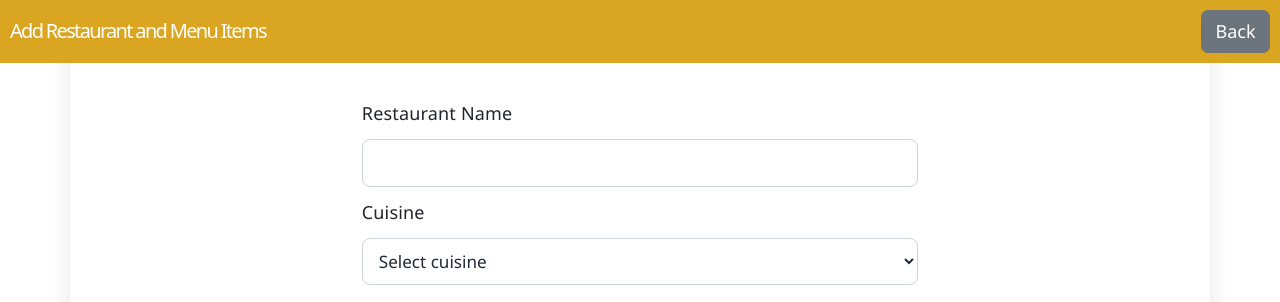
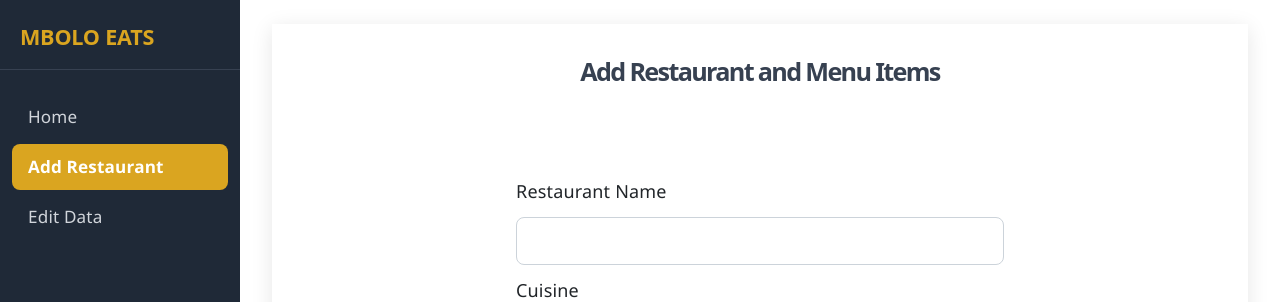
Before and after one commit to enocol/food_delivery_admin, a React (Vite) app: page /add in a window 1280 px wide. Shown: the top 302 px of the page. Built offline with nearby package versions, Linux system fonts and the light colour scheme; no server answers.

Commit message:
Edit pages and add side bar

```diff
--- a/src/App.css
+++ b/src/App.css
@@ -8,9 +8,68 @@ body {
   font-family: 'Segoe UI', Tahoma, Geneva, Verdana, sans-serif;
  }
 
-.app {
+/* ─── Layout ────────────────────────────────────────────── */
+.layout {
+  display: flex;
   min-height: 100vh;
-  /* margin: 50px auto; */
+}
+
+.sidebar {
+  width: 240px;
+  min-width: 240px;
+  background-color: #1f2937;
+  color: #fff;
+  display: flex;
+  flex-direction: column;
+  padding: 24px 0;
+  position: fixed;
+  top: 0;
+  left: 0;
+  bottom: 0;
+  z-index: 1000;
+}
+
+.sidebar-title {
+  font-size: 1.2rem;
+  font-weight: 700;
+  padding: 0 20px 20px;
+  border-bottom: 1px solid #374151;
+  color: goldenrod;
+}
+
+.sidebar-nav {
+  display: flex;
+  flex-direction: column;
+  gap: 4px;
+  padding: 16px 12px;
+}
+
+.sidebar-link {
+  display: block;
+  padding: 10px 16px;
+  border-radius: 8px;
+  color: #d1d5db;
+  text-decoration: none;
+  font-size: 0.95rem;
+  transition: background-color 0.15s, color 0.15s;
+}
+
+.sidebar-link:hover {
+  background-color: #374151;
+  color: #fff;
+}
+
+.sidebar-link.active {
+  background-color: goldenrod;
+  color: #fff;
+  font-weight: 600;
+}
+
+.main-content {
+  flex: 1;
+  margin-left: 240px;
+  padding: 24px 32px;
+  overflow-y: auto;
 }
 
 .card-container {
@@ -19,7 +78,7 @@ body {
   flex-wrap: wrap;
   padding: 10px;
   justify-content: center;
-  padding-top: 100px;
+  padding-top: 20px;
 }
 
 .addform {
@@ -29,11 +88,7 @@ body {
   padding: 10px;
   width: 100%;
   background-color: goldenrod;
-  position: fixed;
-  top: 0;
-  left: 0;
-  z-index: 1000;
-  width: 100%;
+  gap: 20px;
 }
 
 .addform h1 {
@@ -48,6 +103,29 @@ justify-content: center;
 align-items: center;
 gap: 12px;
 margin-bottom: 20px;
+}
+
+.home-page {
+  display: flex;
+  flex-direction: column;
+  align-items: center;
+  justify-content: center;
+  min-height: 60vh;
+}
+
+.home-welcome {
+  color: #6b7280;
+  font-size: 1.1rem;
+}
+
+.page-header {
+  margin-bottom: 20px;
+}
+
+.page-header h1, .page-header h2 {
+  font-size: 1.4rem;
+  font-weight: 700;
+  color: #374151;
 }
 
 .title-container {
@@ -102,7 +180,7 @@ flex-direction: column;
   display: flex;
   flex-direction: column;
   gap: 12px;
-  padding-top: 100px;
+  padding-top: 20px;
   width: 50%;
   padding-bottom: 20px;
 }
@@ -248,7 +326,7 @@ flex-direction: column;
 }
 
 .restaurant-list {
-  margin-top: 100px;
+  margin-top: 20px;
 }
 
 .form-actions {
@@ -302,41 +380,7 @@ flex-direction: column;
   font-size: 0.9rem;
 }
 
-/* ─── Menu sub-table ────────────────────────────────────── */
-.menus-expand-row > td {
-  padding: 0;
-  background-color: #f0f4ff;
-  border-bottom: 3px solid #c7d2fe;
-}
 
-.menu-sub-table {
-  width: 100%;
-  border-collapse: collapse;
-  font-size: 0.85rem;
-}
-
-.menu-sub-table th {
-  text-align: left;
-  padding: 8px 16px;
-  background: #e0e7ff;
-  font-weight: 700;
-  color: #3730a3;
-  font-size: 0.73rem;
-  text-transform: uppercase;
-  letter-spacing: 0.04em;
-  border-bottom: 1px solid #c7d2fe;
-}
-
-.menu-sub-table td {
-  padding: 8px 16px;
-  border-bottom: 1px solid #e0e7ff;
-  vertical-align: middle;
-  color: #374151;
-}
-
-.menu-sub-table tbody tr:last-child td {
-  border-bottom: none;
-}
 
 /* ─── Status badge ──────────────────────────────────────── */
 .status-badge {
@@ -369,40 +413,6 @@ flex-direction: column;
   flex-shrink: 0;
 }
 
-.edit-btn {
-  background-color: #3b82f6;
-  color: #fff;
-  border: none;
-  border-radius: 6px;
-  padding: 6px 12px;
-  font-size: 0.85rem;
-  cursor: pointer;
-}
-
-.edit-btn:hover {
-  background-color: #2563eb;
-}
-
-.edit-btn.small,
-.delete-btn.small {
-  padding: 4px 10px;
-  font-size: 0.78rem;
-}
-
-.delete-btn {
-  background-color: #fee2e2;
-  color: #dc2626;
-  border: 1px solid #fca5a5;
-  border-radius: 6px;
-  padding: 6px 12px;
-  font-size: 0.85rem;
-  cursor: pointer;
-}
-
-.delete-btn:hover {
-  background-color: #fecaca;
-}
-
 .restaurant-card {
   border: 1px solid #e5e7eb;
   border-radius: 12px;
--- a/src/App.jsx
+++ b/src/App.jsx
@@ -1,17 +1,19 @@
-import { useState } from 'react'
 import './App.css'
 import RestaurantForm from './components/RestaurantForm'
 import EditDataPage from './components/EditDataPage'
 import { BrowserRouter, Routes, Route } from 'react-router-dom'
 import Home from './components/Home'
+import Layout from './components/Layout'
 
 function App() {
   return (
     <BrowserRouter>
       <Routes>
-        <Route path="/" element={<Home />} />
-        <Route path="/add" element={<RestaurantForm />} />
-        <Route path="/edit" element={<EditDataPage />} />
+        <Route element={<Layout />}>
+          <Route path="/" element={<Home />} />
+          <Route path="/add" element={<RestaurantForm />} />
+          <Route path="/edit" element={<EditDataPage />} />
+        </Route>
       </Routes>
     </BrowserRouter>
   );
--- a/src/components/EditDataPage.jsx
+++ b/src/components/EditDataPage.jsx
@@ -1,16 +1,15 @@
 import { useState, useEffect, Fragment } from 'react'
 import {
   getRestaurantsWithMenus,
-  deleteRestaurant,
-  deleteMenuItem,
-  updateRestaurant,
-  updateMenuItem,
+  // deleteRestaurant,
+  // deleteMenuItem,
+  // updateRestaurant,
+  // updateMenuItem,
   uploadToCloudinary,
 } from '../api'
 import { doualaAreas } from '../constants'
 import RestaurantForm from './RestaurantForm'
 import '../App.css'
-import { useNavigate } from "react-router-dom";
 
 function EditDataPage() {
   const [restaurants, setRestaurants] = useState([])
@@ -53,11 +52,7 @@ function EditDataPage() {
   console.log('data:', restaurants
   )
 
-  const navigate = useNavigate();
 
-  const onBack = () => {
-    navigate(-1);
-  }
 
 if (loading) {
   return <p className="loading-text edit-data-page">Loading…........................................</p>
@@ -68,23 +63,17 @@ if (restaurants.length === 0) {
     <section className="edit-data-page">
 
 
-      <div className="">
+      <div className="page-header">
         <h2>All Restaurants</h2>
-        <button type="button" className="btn btn-primary" onClick={onBack}>
-          ← Back
-        </button>
       </div>
       <p className="no-data-text">No restaurants found. Please add some restaurants first.</p>
     </section>
   )
 }
   return (
-  <div className="container">
-   <div className="addform">
+  <div>
+   <div className="page-header">
      <h1>View and Edit Restaurants</h1>
-    <button type="button" className="btn btn-secondary" onClick={onBack}>
-      ← Back
-    </button>
    </div>
 
     <div className='card-container'>
--- /dev/null
+++ b/src/components/Layout.jsx
@@ -0,0 +1,28 @@
+import { NavLink, Outlet } from 'react-router-dom'
+import '../App.css'
+
+function Layout() {
+  return (
+    <div className="layout">
+      <aside className="sidebar">
+        <h2 className="sidebar-title">MBOLO EATS</h2>
+        <nav className="sidebar-nav">
+          <NavLink to="/" end className={({ isActive }) => `sidebar-link${isActive ? ' active' : ''}`}>
+            Home
+          </NavLink>
+          <NavLink to="/add" className={({ isActive }) => `sidebar-link${isActive ? ' active' : ''}`}>
+            Add Restaurant
+          </NavLink>
+          <NavLink to="/edit" className={({ isActive }) => `sidebar-link${isActive ? ' active' : ''}`}>
+            Edit Data
+          </NavLink>
+        </nav>
+      </aside>
+      <main className="main-content">
+        <Outlet />
+      </main>
+    </div>
+  )
+}
+
+export default Layout
--- a/src/components/MenuItemCard.jsx
+++ b/src/components/MenuItemCard.jsx
@@ -42,6 +42,15 @@ function MenuItemCard({ item, index, totalItems, onChange, onRemove }) {
         required
       />
 
+      <label htmlFor={`image-${index}`}>Image</label>
+      <input
+        id={`image-${index}`}
+        name="image"
+        type="file"
+        accept="image/*"
+        onChange={onChange}
+      />
+
       <div className="checkbox-row">
         <input
           id={`is_available-${index}`}
--- a/src/components/RestaurantForm.jsx
+++ b/src/components/RestaurantForm.jsx
@@ -2,7 +2,6 @@ import { useState } from 'react'
 import MenuItemCard from './MenuItemCard'
 import { doualaAreas, initialFormData, initialMenuItem } from '../constants'
 import { uploadToCloudinary, createRestaurant, createMenuItems } from '../api'
-import { useNavigate } from "react-router-dom";
 import '../App.css'
 function RestaurantForm() {
   const [formData, setFormData] = useState(initialFormData)
@@ -11,12 +10,14 @@ function RestaurantForm() {
   const [submitMessage, setSubmitMessage] = useState('')
   const [successMessage, setSuccessMessage] = useState('')
 
-      const navigate = useNavigate();
       const handleChange = (event) => {
       const { name, value, type, checked, files } = event.target
 
     if (name === 'image') {
+      console.log('selected files:', files)
+      console.log('first file:', files?.[0])
       setFormData((prev) => ({ ...prev, image: files?.[0] ?? null }))
+
       return
     }
 
@@ -33,11 +34,13 @@ function RestaurantForm() {
   }
 
   const handleMenuItemChange = (index, event) => {
-    const { name, value, type, checked } = event.target
+    const { name, value, type, checked, files } = event.target
     setMenuItems((prev) =>
-      prev.map((item, i) =>
-        i === index ? { ...item, [name]: type === 'checkbox' ? checked : value } : item
-      )
+      prev.map((item, i) => {
+        if (i !== index) return item
+        if (name === 'image') return { ...item, image: files?.[0] ?? null }
+        return { ...item, [name]: type === 'checkbox' ? checked : value }
+      })
     )
   }
 
@@ -60,6 +63,8 @@ function RestaurantForm() {
       )
       return
     }
+
+    console.log('Submitting form with data:', formData, 'and menu items:', menuItems)
 
     if (!formData.image) {
       setSubmitMessage('Please select an image before submitting.')
@@ -85,7 +90,17 @@ function RestaurantForm() {
       const restaurantData = await createRestaurant(restaurantPayload)
       const restaurantId = restaurantData.restaurant.id
 
-      await createMenuItems(restaurantId, menuItems)
+      const menuItemsWithImages = await Promise.all(
+        menuItems.map(async (item) => {
+          let image_url = null
+          if (item.image) {
+            image_url = await uploadToCloudinary(item.image, cloudName, uploadPreset)
+          }
+          return { ...item, image_url }
+        })
+      )
+
+      await createMenuItems(restaurantId, menuItemsWithImages)
 
       setFormData(initialFormData)
       setMenuItems([{ ...initialMenuItem }])
@@ -100,17 +115,10 @@ function RestaurantForm() {
 
 
 
-  const onBack = () => {
-    navigate(-1);
-  }
-
   return (
-    <section className="container form-page">
-        <div className="addform">
+    <section className="form-page">
+        <div className="page-header">
             <h1>Add Restaurant and Menu Items</h1>
-            <button type="button" className="btn btn-secondary" onClick={onBack}>
-                Back
-            </button>
         </div>
 
       <form className="data-form" onSubmit={handleSubmit}>
--- a/src/components/home.jsx
+++ b/src/components/home.jsx
@@ -1,42 +1,13 @@
 import React from 'react'
 import '../App.css'
-import { useNavigate } from "react-router-dom";
 
 const Home = () => {
-  const navigate = useNavigate();
-
-     const handleAdd = () => {
-    // after success
-    navigate("/add");
-  };
-
-     const handleEdit = () => {
-    // after success
-    navigate("/edit");
-  };
-
   return (
-    <div className="container">
-        <header className="home-header">
-            <h1>MBOLO EATS DASHBOARD</h1>
-        </header>
-        <main className="main">
-
-            <section className="home">
-                <hr className="divider" />
-                <div className="home-actions">
-                    <button className="btn btn-primary" onClick={handleAdd}>
-                        Add Restaurant
-                    </button>
-                    <button className="btn btn-primary" onClick={handleEdit}>
-                        Edit Data
-                    </button>
-                </div>
-            </section>
-
-
-
-        </main>
+    <div className="home-page">
+      <header className="home-header">
+        <h1>MBOLO EATS DASHBOARD</h1>
+      </header>
+      <p className="home-welcome">Welcome! Use the sidebar to add or edit restaurants.</p>
     </div>
   )
 }
--- a/src/constants.js
+++ b/src/constants.js
@@ -44,6 +44,7 @@ export const initialMenuItem = {
   description: "",
   price: "",
   is_available: true,
+  image: null,
 };
 
 export const initialFormData = {
```
Also changed, not shown: src/api.js (+46 -44 lines).
